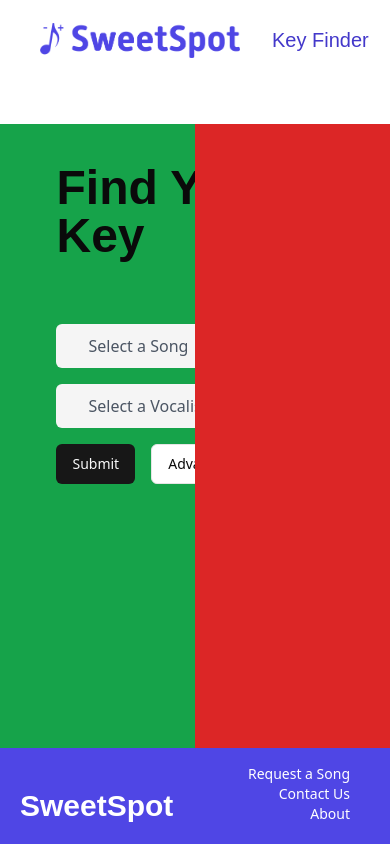
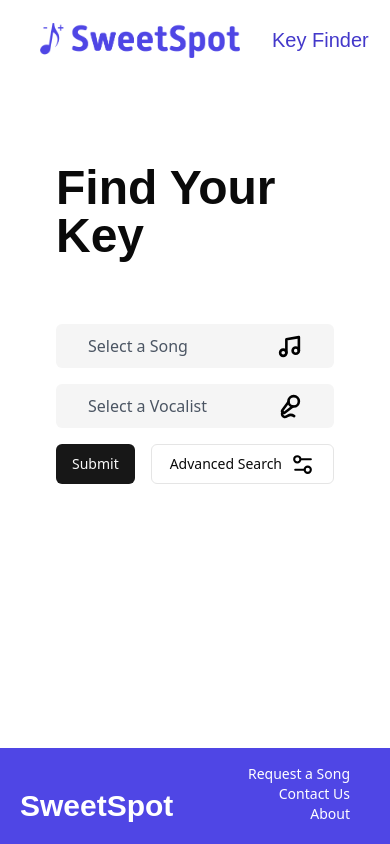
Before and after one commit to SlimPortfolio/Sweet-Spot, a Next.js app in the folder sweet-spot-app/: page /key-finder in a window 390 px wide. Shown: the top 844 px of the page. Built offline with nearby package versions, Linux system fonts and the light colour scheme; a web font is replaced by a local one.

Commit message:
[05172025] added responsive design for smaller/mobile devices. Put more of the control in the hands of the whole page in flex boxes vs the individual components. Also adjusted height on popover for smaller devices as well.

```diff
--- a/sweet-spot-app/src/app/key-finder/page.tsx
+++ b/sweet-spot-app/src/app/key-finder/page.tsx
@@ -320,19 +320,11 @@ export default function KeyFinder() {
       //eventually can leave space for alternative keys
     });
   return (
-    <div className="flex w-full h-full">
-      {/* added support you can use for responsive design */}
-      {/* <div className="flex w-full h-full items-center flex-col"> */}
-      <div
-        className="flex bg-green-600 justify-center"
-        style={{ width: "50%" }}
-      >
+    <div className="flex w-full h-full md:justify-center md:flex-row md:items-start flex-col items-center">
+      <div className="flex justify-center mx-14">
         <KeyFinderForm setSuggestionDetails={setSuggestedSongDetails} />
       </div>
-      <div
-        className="flex justify-center h-full bg-red-600"
-        style={{ width: "50%" }}
-      >
+      <div className="flex justify-center h-full mx-4 md:mx-14 md:my-0 my-8">
         {suggestedSongDetails.suggestion.suggestedKey !== "" ? (
           <KeyFinderResult resultDetails={suggestedSongDetails} />
         ) : (
--- a/sweet-spot-app/src/components/footer.tsx
+++ b/sweet-spot-app/src/components/footer.tsx
@@ -4,7 +4,7 @@ import { useRouter } from "next/navigation";
 export default function Footer() {
   const router = useRouter();
   return (
-    <div className="bg-ss-background-blue flex fixed bottom-0 w-dvw h-24 p-5 z-50">
+    <div className="bg-ss-background-blue flex bottom-0 w-dvw h-24 p-5 z-50">
       <div className="grow flex flex-col justify-end ">
         <h1 className="font-inriaSans text-white text-3xl ">
           <strong>SweetSpot</strong>
--- a/sweet-spot-app/src/components/keyFinder/KeyFinderForm.tsx
+++ b/sweet-spot-app/src/components/keyFinder/KeyFinderForm.tsx
@@ -515,7 +515,7 @@ export default function KeyFinderForm(props: KeyFinderFormProps) {
   return (
     <div className="flex">
       {/* <div className="pl-24 pt-10 pb-10 -mr-24 w-[50%] "> */}
-      <div className="pl-24 pt-10 pb-10 -mr-24">
+      <div className="pt-10 pb-10">
         <h1 className="font-inriaSans text-5xl pb-16">
           <strong>Find Your Key</strong>
         </h1>
--- a/sweet-spot-app/src/components/keyFinder/KeyFinderResult.tsx
+++ b/sweet-spot-app/src/components/keyFinder/KeyFinderResult.tsx
@@ -70,7 +70,7 @@ export default function KeyFinderResult(props: resultDetailsProps) {
     .sort((a, b) => a.delta - b.delta);
   return (
     // <div className="w-full h-full flex">
-    <div className="flex">
+    <div className="flex justify-center">
       {/* <h1>here is some initial information</h1> */}
       {/* <Card className="w-3/5 h-5/6 bg-slate-50 shadow-md"> */}
       <Card className="bg-slate-50 shadow-md h-fit">
@@ -82,7 +82,7 @@ export default function KeyFinderResult(props: resultDetailsProps) {
                 <DialogTrigger className="bg-white outline outline-slate-400 p-1 rounded-full outline-[0.5px] hover:bg-slate-100 duration-500">
                   <History size={16} />
                 </DialogTrigger>
-                <DialogContent className="flex h-3/4 flex-col">
+                <DialogContent className="flex flex-col w-screen max-h-[70vh]">
                   <DialogTitle>Previous Suggestions</DialogTitle>
                   <div className="overflow-auto flex-grow">
                     {previousSuggestions.map((object, key) => (
```
